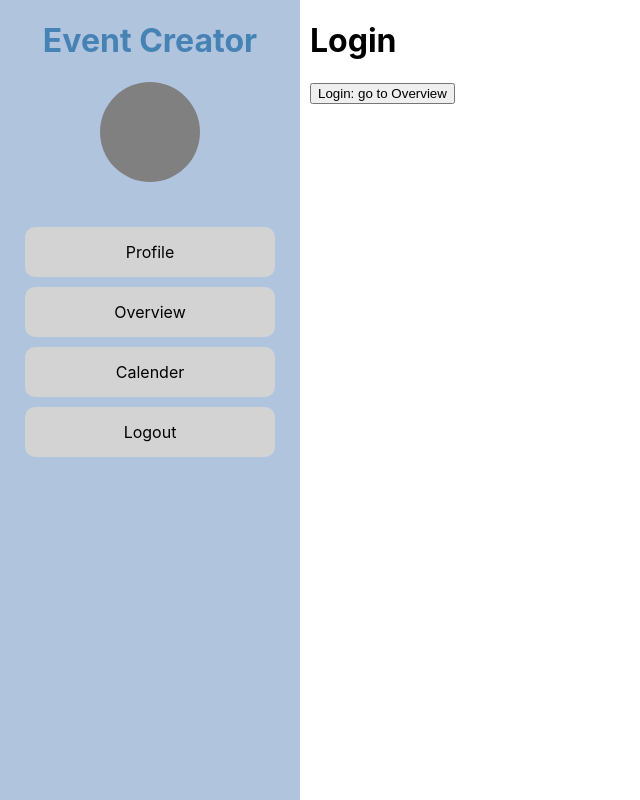
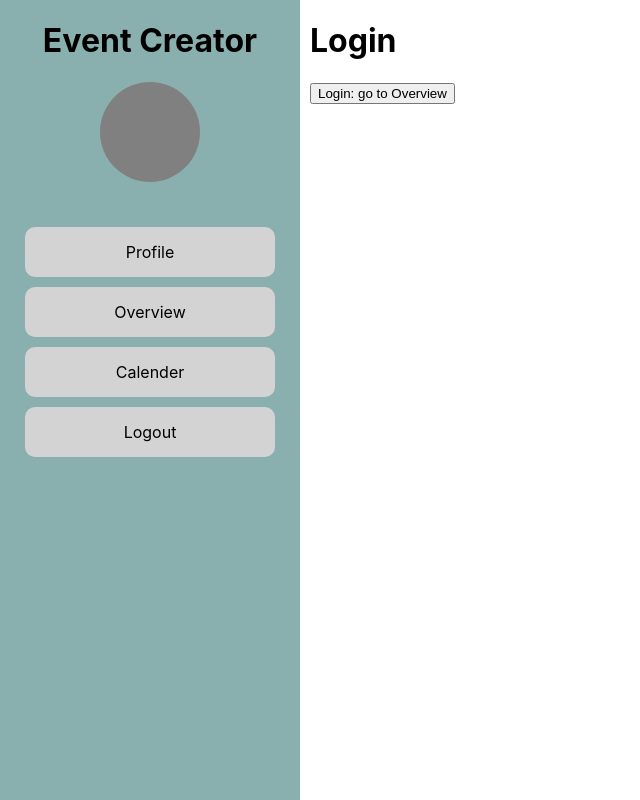
Before and after one commit to camilawfranco/techlabs_group3, a React (Create React App) app in the folder frontend/: page / in a window 1280 px wide. Shown: the whole page, without its empty margins (0-640 px from the left). Built offline with nearby package versions, Linux system fonts and the light colour scheme.

Commit message:
css changes

```diff
--- a/frontend/package.json
+++ b/frontend/package.json
@@ -10,7 +10,7 @@
     "react": "^17.0.2",
     "react-dom": "^17.0.2",
     "react-router-dom": "^5.2.0",
-    "react-scripts": "4.0.3",
+    "react-scripts": "^4.0.3",
     "styled-components": "^5.3.0",
     "web-vitals": "^1.1.2"
   },
--- a/frontend/src/components/Sidebar.js
+++ b/frontend/src/components/Sidebar.js
@@ -44,13 +44,13 @@ const Sidebar = () => {
 export default Sidebar;
 
 const Header = styled.h1`
-  color: steelblue;
+  color: black;
 `;
 
 const SidebarContainer = styled.div`
   width: 300px;
   height: 100%;
-  background-color: lightsteelblue;
+  background-color: #89B0AE;
   display: flex;
   flex-direction: column;
   align-items: center;
```
Also changed, not shown: 1 other file (tests, documents, lock files or other folders).
